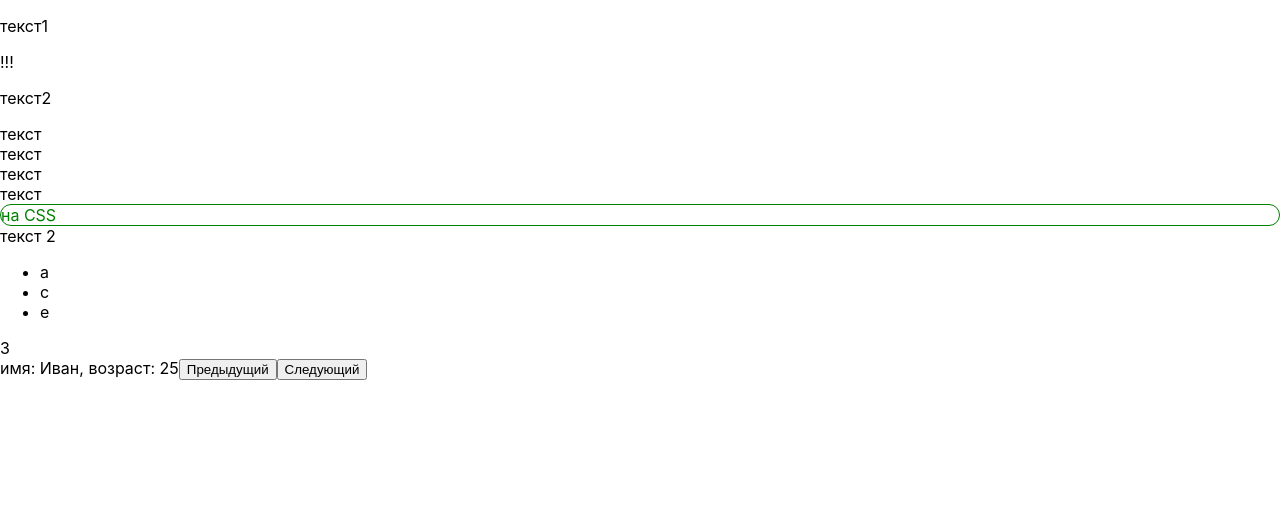
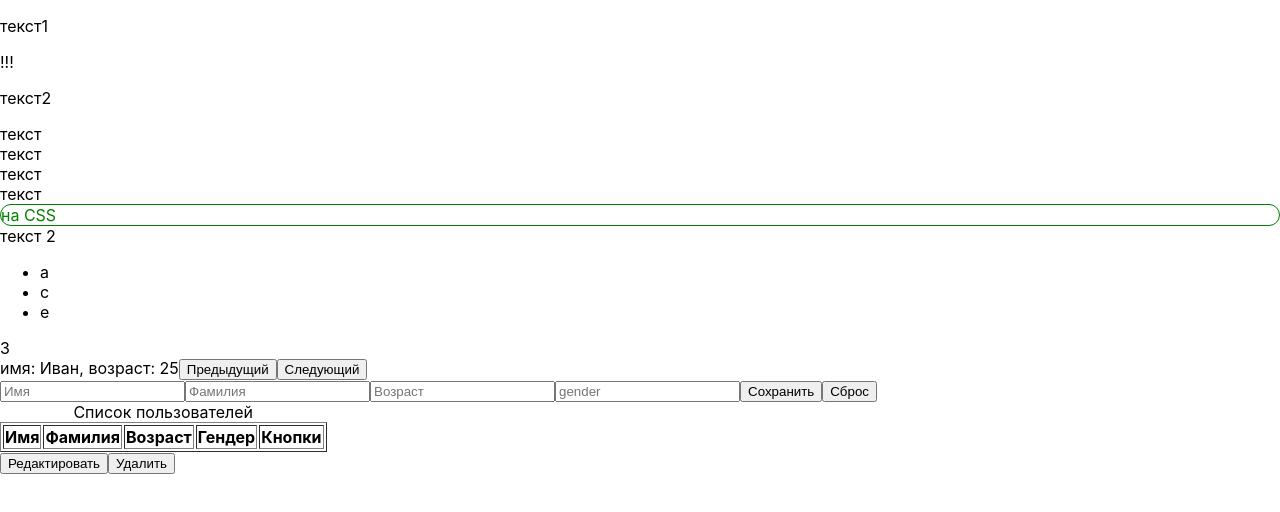
Before and after one commit to kate0n/JS-learing-tasks, a React (Create React App) app: page / in a window 1280 px wide. Shown: the top 512 px of the page. Built offline with nearby package versions, Linux system fonts and the light colour scheme.

Commit message:
update States.js, begin Form.js

```diff
--- a/src/App.js
+++ b/src/App.js
@@ -6,7 +6,7 @@ import Condition from './tasks/Condition';
 import Cycles from './tasks/Cycles';
 import Methods from './tasks/Methods';
 import States from './tasks/States';
-
+import Form from './tasks/Form';
 
 
 class App extends Component {
@@ -20,6 +20,7 @@ class App extends Component {
         <Cycles />
         <Methods />
         <States />
+        <Form />
         </Fragment>
     );
   }
--- /dev/null
+++ b/src/tasks/Form.js
@@ -0,0 +1,83 @@
+import React, {Component, Fragment} from 'react';
+
+
+class Form extends Component {
+
+    addRow = (event) => {
+        event.preventDefault();
+        const table = document.getElementById('table');
+        const row = table.insertRow();
+        row.insertCell().innerHTML = document.getElementById('name').value;
+        row.insertCell().innerHTML = document.getElementById('surname').value;
+        row.insertCell().innerHTML = document.getElementById('age').value;
+        row.insertCell().innerHTML = document.getElementById('gender').value;
+        row.insertCell().innerHTML = '<button id={"edit"} onClick={this.delUser()}> Редактировать</button> <button id={"edit"}> Удалить </button>';
+    }
+
+    delUser = (e) => {
+        let cell = e.target.parentNode;
+        e.target.remove();
+        // const row = btn.parentNode.parentNode;
+        // row.parentNode.removeChild(row);
+    }
+
+    render() {
+        return (
+            <Fragment>
+                <form>
+                    <input
+                        type={"text"}
+                        placeholder={"Имя"}
+                        id={"name"}/>
+                    <input
+                        type={"text"}
+                        placeholder={"Фамилия"}
+                        id={"surname"}/>
+                    <input
+                        type={"text"}
+                        placeholder={"Возраст"}
+                        id={"age"}/>
+                    <input
+                        type={"text"}
+                        placeholder={"gender"}
+                        id={"gender"}/>
+                    {/*<input*/}
+                    {/*    type={"radio"}*/}
+                    {/*    id={"man"}*/}
+                    {/*    name={"Гендер"}*/}
+                    {/*    value={"Мужской"}*/}
+                    {/*    id={"gender"}/>*/}
+                    {/*<label for={"man"}> Мужской </label>*/}
+
+                    {/*<input*/}
+                    {/*    type={"radio"}*/}
+                    {/*    id={"women"}*/}
+                    {/*    name={"Гендер"}*/}
+                    {/*    value={"Женский"}*/}
+                    {/*    id={"gender"}/>*/}
+                    {/*<label for={"women"}> Женский </label>*/}
+
+                    <button type={"submit"} onClick={this.addRow}> Сохранить</button>
+                    <button type={"reset"}> Сброс</button>
+                </form>
+
+                <table id="table" border={"1px"}>
+                    <caption>Список пользователей</caption>
+                    <tr>
+                        <th>Имя</th>
+                        <th>Фамилия</th>
+                        <th>Возраст</th>
+                        <th>Гендер</th>
+                        <th>Кнопки</th>
+                    </tr>
+                </table>
+                <div id={"buttons"}>
+                <button id={"edit"}> Редактировать</button>
+                <button id={"del"}> Удалить</button>
+                </div>
+            </Fragment>
+        );
+    }
+}
+
+export default Form;
--- a/src/tasks/States.js
+++ b/src/tasks/States.js
@@ -50,8 +50,6 @@ class States extends Component {
             {name: 'Ирина', age: 40},
             {name: 'Ибрагим', age: 28},
         ],
-        name: "Иван",
-        age: 25,
         count: 0
     }
 
@@ -64,10 +62,11 @@ class States extends Component {
     }
 
     next = () => {
-        if (this.state.count < 5){
+        if (this.state.count < this.state.users.length -1 ){
         this.setState( {count: this.state.count + 1} );
+        console.log(this.state.count);
         } else {
-            this.setState( {count: 0 } );
+            this.setState( {count: this.state.users.length - 1} );
         }
     }
 
```
